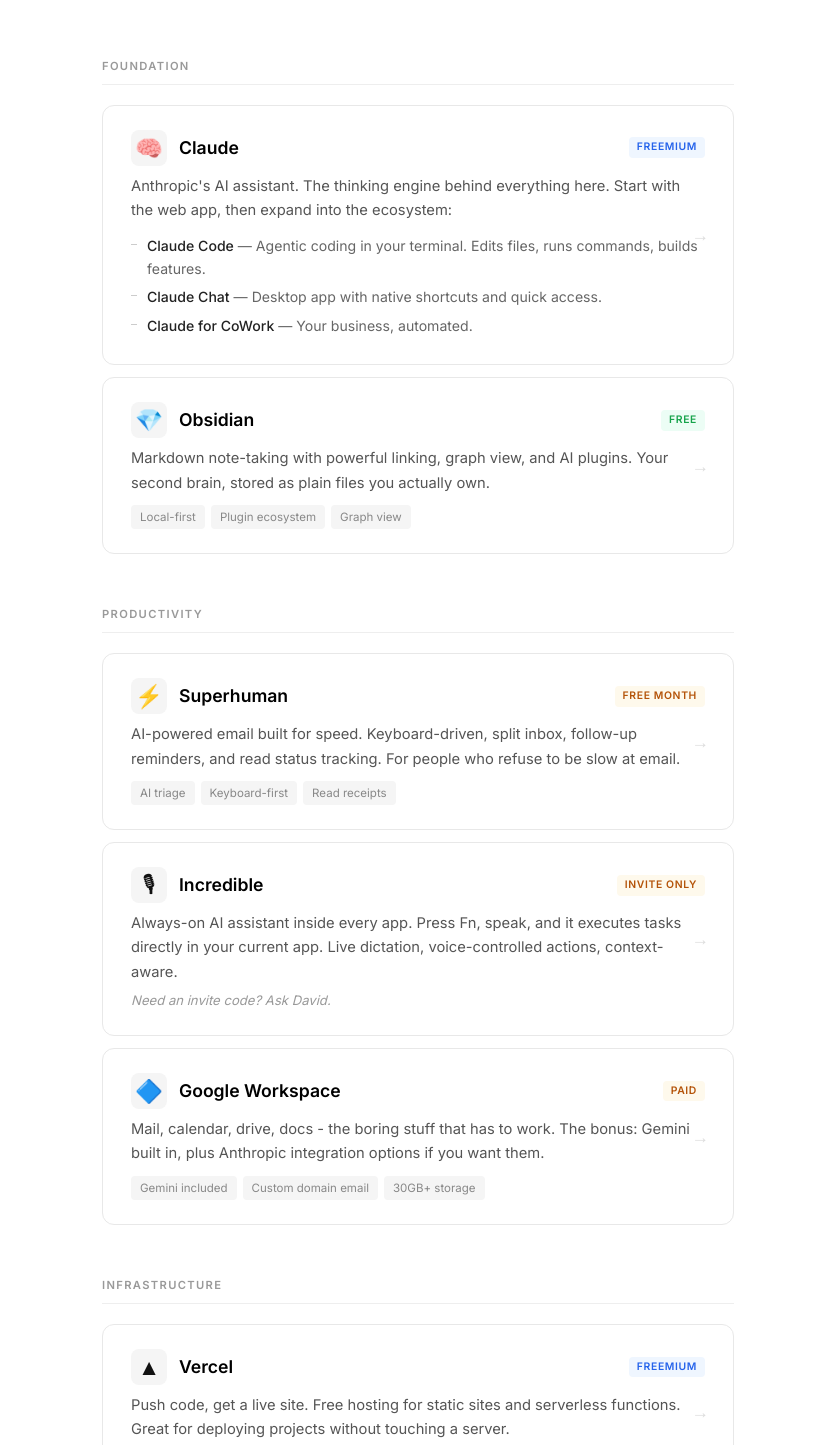
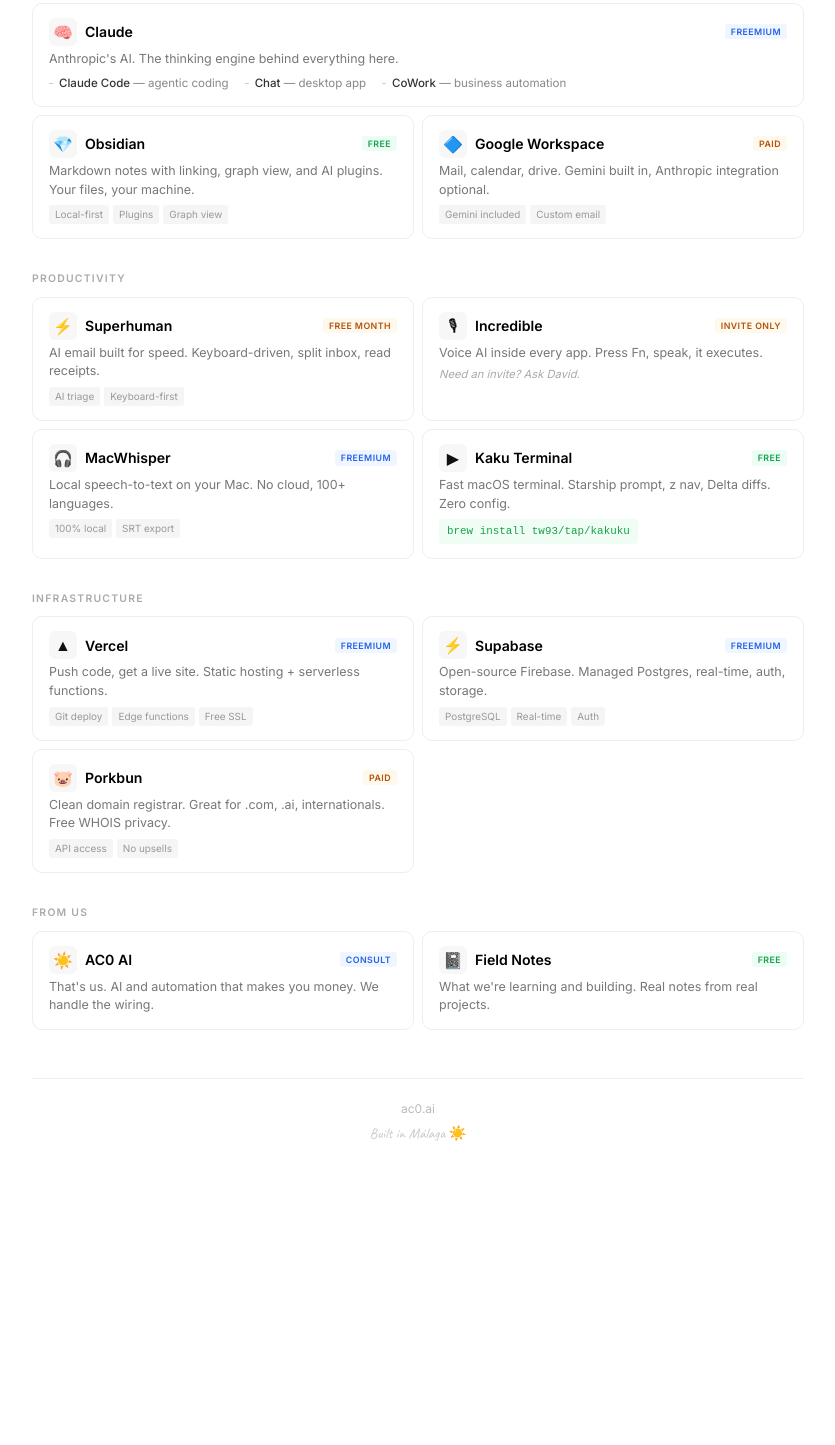
Before and after one commit to Ac0AI/ac0-setup, a plain HTML site: page index.html in a window 1280 px wide. Shown: the part 200-1645 px from the top of the page, without its empty margins (222-1057 px from the left). After the commit the page ends 1425 px from the top, so only its background shows below. Drawn offline with Linux system fonts and the light colour scheme.

Commit message:
compact grid layout

```diff
--- a/index.html
+++ b/index.html
@@ -13,95 +13,100 @@
       font-family: 'Inter', system-ui, sans-serif;
       background: #fff;
       color: #111;
-      line-height: 1.6;
+      line-height: 1.5;
       min-height: 100vh;
     }
 
     .container {
-      max-width: 680px;
+      max-width: 820px;
       margin: 0 auto;
-      padding: 80px 24px 120px;
+      padding: 48px 24px 80px;
+    }
+
+    header {
+      margin-bottom: 36px;
     }
 
     h1 {
       font-family: 'Caveat', cursive;
-      font-size: 3.2rem;
+      font-size: 2.6rem;
       font-weight: 700;
       color: #000;
-      margin-bottom: 4px;
-      letter-spacing: -0.01em;
+      margin-bottom: 2px;
     }
 
     .subtitle {
       font-family: 'Caveat', cursive;
-      color: #666;
-      font-size: 1.4rem;
-      margin-bottom: 56px;
+      color: #888;
+      font-size: 1.2rem;
     }
 
     .section-label {
-      font-size: 0.7rem;
+      font-size: 0.65rem;
       font-weight: 600;
       text-transform: uppercase;
       letter-spacing: 0.12em;
-      color: #999;
-      margin-top: 52px;
-      margin-bottom: 20px;
-      padding-bottom: 8px;
-      border-bottom: 1px solid #eee;
+      color: #aaa;
+      margin-top: 32px;
+      margin-bottom: 10px;
+    }
+
+    .grid {
+      display: grid;
+      grid-template-columns: 1fr 1fr;
+      gap: 8px;
     }
 
     .tool {
-      border: 1px solid #e8e8e8;
-      border-radius: 12px;
-      padding: 24px 28px;
-      margin-bottom: 12px;
-      transition: border-color 0.2s, box-shadow 0.2s;
+      border: 1px solid #eee;
+      border-radius: 10px;
+      padding: 14px 16px;
+      transition: border-color 0.15s, box-shadow 0.15s;
       cursor: pointer;
       text-decoration: none;
       display: block;
-      position: relative;
       color: inherit;
     }
 
     .tool:hover {
       border-color: #ccc;
-      box-shadow: 0 2px 12px rgba(0,0,0,0.04);
+      box-shadow: 0 1px 8px rgba(0,0,0,0.04);
     }
 
     .tool-header {
       display: flex;
       align-items: center;
-      gap: 12px;
-      margin-bottom: 8px;
+      gap: 8px;
+      margin-bottom: 4px;
     }
 
     .tool-icon {
-      font-size: 1.4rem;
-      width: 36px;
-      height: 36px;
+      font-size: 1rem;
+      width: 28px;
+      height: 28px;
       display: flex;
       align-items: center;
       justify-content: center;
-      background: #f5f5f5;
-      border-radius: 8px;
+      background: #f7f7f7;
+      border-radius: 6px;
       flex-shrink: 0;
     }
 
     .tool-name {
-      font-size: 1.1rem;
+      font-size: 0.88rem;
       font-weight: 600;
       color: #000;
     }
 
     .tool-tag {
-      font-size: 0.65rem;
+      font-size: 0.55rem;
       font-weight: 600;
       text-transform: uppercase;
-      letter-spacing: 0.06em;
-      padding: 2px 8px;
-      border-radius: 4px;
+      letter-spacing: 0.05em;
+      padding: 1px 6px;
+      border-radius: 3px;
       margin-left: auto;
+      white-space: nowrap;
     }
 
     .tool-tag.free { background: #ecfdf5; color: #16a34a; }
@@ -109,52 +114,54 @@
     .tool-tag.freemium { background: #eff6ff; color: #2563eb; }
 
     .tool-desc {
-      color: #555;
-      font-size: 0.92rem;
-      line-height: 1.65;
-    }
-
-    .tool-desc strong {
-      color: #222;
-      font-weight: 500;
+      color: #777;
+      font-size: 0.78rem;
+      line-height: 1.5;
     }
 
     .tool-extras {
-      margin-top: 10px;
+      margin-top: 6px;
       display: flex;
       flex-wrap: wrap;
-      gap: 6px;
+      gap: 4px;
     }
 
     .tool-extra {
-      font-size: 0.72rem;
-      color: #888;
+      font-size: 0.62rem;
+      color: #999;
       background: #f5f5f5;
-      padding: 3px 9px;
-      border-radius: 4px;
+      padding: 2px 6px;
+      border-radius: 3px;
     }
 
     .tool-install {
-      margin-top: 12px;
+      margin-top: 6px;
       font-family: 'SF Mono', 'Fira Code', monospace;
-      font-size: 0.8rem;
+      font-size: 0.68rem;
       color: #16a34a;
       background: #f0fdf4;
-      padding: 7px 12px;
-      border-radius: 6px;
+      padding: 4px 8px;
+      border-radius: 4px;
       display: inline-block;
     }
 
+    .tool.wide {
+      grid-column: 1 / -1;
+    }
+
     .sub-tools {
-      margin-top: 10px;
+      margin-top: 6px;
       padding-left: 0;
       list-style: none;
+      display: flex;
+      flex-wrap: wrap;
+      gap: 4px 16px;
     }
 
     .sub-tools li {
-      color: #666;
-      font-size: 0.88rem;
-      padding: 3px 0 3px 16px;
+      color: #888;
+      font-size: 0.72rem;
+      padding-left: 10px;
       position: relative;
     }
 
@@ -162,276 +169,222 @@
       content: '';
       position: absolute;
       left: 0;
-      top: 12px;
-      width: 6px;
+      top: 8px;
+      width: 4px;
       height: 1px;
       background: #ccc;
     }
 
     .sub-tools li strong {
-      color: #222;
+      color: #333;
       font-weight: 500;
     }
 
     .note {
-      font-size: 0.82rem;
-      color: #999;
+      font-size: 0.7rem;
+      color: #aaa;
       font-style: italic;
-      margin-top: 6px;
-    }
-
-    .arrow {
-      position: absolute;
-      right: 24px;
-      top: 50%;
-      transform: translateY(-50%);
-      color: #ddd;
-      font-size: 1.1rem;
-      transition: color 0.2s, transform 0.2s;
-    }
-
-    .tool:hover .arrow {
-      color: #999;
-      transform: translateY(-50%) translateX(3px);
+      margin-top: 4px;
     }
 
     footer {
       text-align: center;
-      margin-top: 80px;
-      padding-top: 24px;
-      border-top: 1px solid #eee;
+      margin-top: 48px;
+      padding-top: 16px;
+      border-top: 1px solid #f0f0f0;
     }
 
     footer a {
-      color: #999;
+      color: #bbb;
       text-decoration: none;
-      font-size: 0.82rem;
+      font-size: 0.75rem;
     }
 
-    footer a:hover {
-      color: #555;
-    }
+    footer a:hover { color: #666; }
 
     footer .footer-line {
       font-family: 'Caveat', cursive;
-      font-size: 1rem;
-      color: #bbb;
-      margin-top: 6px;
+      font-size: 0.9rem;
+      color: #ccc;
+      margin-top: 4px;
     }
 
     @media (max-width: 600px) {
-      .container { padding: 48px 16px 80px; }
-      h1 { font-size: 2.4rem; }
-      .tool { padding: 18px 20px; }
-      .arrow { display: none; }
+      .container { padding: 32px 14px 60px; }
+      h1 { font-size: 2rem; }
+      .grid { grid-template-columns: 1fr; }
+      .tool.wide { grid-column: auto; }
     }
   </style>
 </head>
 <body>
   <div class="container">
+    <header>
       <h1>The Setup.</h1>
       <p class="subtitle">Tools worth installing. Nothing else.</p>
+    </header>
 
     <!-- FOUNDATION -->
     <div class="section-label">Foundation</div>
-
-    <a href="https://claude.ai" target="_blank" class="tool">
-      <span class="arrow">→</span>
+    <div class="grid">
+      <a href="https://claude.ai" target="_blank" class="tool wide">
         <div class="tool-header">
           <div class="tool-icon">🧠</div>
           <span class="tool-name">Claude</span>
           <span class="tool-tag freemium">Freemium</span>
         </div>
-      <div class="tool-desc">
-        Anthropic's AI assistant. The thinking engine behind everything here. Start with the web app, then expand into the ecosystem:
-      </div>
+        <div class="tool-desc">Anthropic's AI. The thinking engine behind everything here.</div>
         <ul class="sub-tools">
-        <li><strong>Claude Code</strong> — Agentic coding in your terminal. Edits files, runs commands, builds features.</li>
-        <li><strong>Claude Chat</strong> — Desktop app with native shortcuts and quick access.</li>
-        <li><strong>Claude for CoWork</strong> — Your business, automated.</li>
+          <li><strong>Claude Code</strong> — agentic coding</li>
+          <li><strong>Chat</strong> — desktop app</li>
+          <li><strong>CoWork</strong> — business automation</li>
         </ul>
       </a>
 
       <a href="https://obsidian.md/" target="_blank" class="tool">
-      <span class="arrow">→</span>
         <div class="tool-header">
           <div class="tool-icon">💎</div>
           <span class="tool-name">Obsidian</span>
           <span class="tool-tag free">Free</span>
         </div>
-      <div class="tool-desc">
-        Markdown note-taking with powerful linking, graph view, and AI plugins. Your second brain, stored as plain files you actually own.
-      </div>
+        <div class="tool-desc">Markdown notes with linking, graph view, and AI plugins. Your files, your machine.</div>
         <div class="tool-extras">
           <span class="tool-extra">Local-first</span>
-        <span class="tool-extra">Plugin ecosystem</span>
+          <span class="tool-extra">Plugins</span>
           <span class="tool-extra">Graph view</span>
         </div>
       </a>
 
+      <a href="https://workspace.google.com/" target="_blank" class="tool">
+        <div class="tool-header">
+          <div class="tool-icon">🔷</div>
+          <span class="tool-name">Google Workspace</span>
+          <span class="tool-tag paid">Paid</span>
+        </div>
+        <div class="tool-desc">Mail, calendar, drive. Gemini built in, Anthropic integration optional.</div>
+        <div class="tool-extras">
+          <span class="tool-extra">Gemini included</span>
+          <span class="tool-extra">Custom email</span>
+        </div>
+      </a>
+    </div>
+
     <!-- PRODUCTIVITY -->
     <div class="section-label">Productivity</div>
-
+    <div class="grid">
       <a href="https://superhuman.com/refer/qurqbkao" target="_blank" class="tool">
-      <span class="arrow">→</span>
         <div class="tool-header">
           <div class="tool-icon">⚡</div>
           <span class="tool-name">Superhuman</span>
           <span class="tool-tag paid">Free month</span>
         </div>
-      <div class="tool-desc">
-        AI-powered email built for speed. Keyboard-driven, split inbox, follow-up reminders, and read status tracking. For people who refuse to be slow at email.
-      </div>
+        <div class="tool-desc">AI email built for speed. Keyboard-driven, split inbox, read receipts.</div>
         <div class="tool-extras">
           <span class="tool-extra">AI triage</span>
           <span class="tool-extra">Keyboard-first</span>
-        <span class="tool-extra">Read receipts</span>
         </div>
       </a>
 
       <a href="https://incredible.one/" target="_blank" class="tool">
-      <span class="arrow">→</span>
         <div class="tool-header">
           <div class="tool-icon">🎙</div>
           <span class="tool-name">Incredible</span>
           <span class="tool-tag paid">Invite only</span>
         </div>
-      <div class="tool-desc">
-        Always-on AI assistant inside every app. Press Fn, speak, and it executes tasks directly in your current app. Live dictation, voice-controlled actions, context-aware.
-      </div>
-      <p class="note">Need an invite code? Ask David.</p>
+        <div class="tool-desc">Voice AI inside every app. Press Fn, speak, it executes.</div>
+        <p class="note">Need an invite? Ask David.</p>
       </a>
 
-    <a href="https://workspace.google.com/" target="_blank" class="tool">
-      <span class="arrow">→</span>
+      <a href="https://goodsnooze.gumroad.com/l/macwhisper" target="_blank" class="tool">
         <div class="tool-header">
-        <div class="tool-icon">🔷</div>
-        <span class="tool-name">Google Workspace</span>
-        <span class="tool-tag paid">Paid</span>
+          <div class="tool-icon">🎧</div>
+          <span class="tool-name">MacWhisper</span>
+          <span class="tool-tag freemium">Freemium</span>
         </div>
-      <div class="tool-desc">
-        Mail, calendar, drive, docs - the boring stuff that has to work. The bonus: Gemini built in, plus Anthropic integration options if you want them.
-      </div>
+        <div class="tool-desc">Local speech-to-text on your Mac. No cloud, 100+ languages.</div>
         <div class="tool-extras">
-        <span class="tool-extra">Gemini included</span>
-        <span class="tool-extra">Custom domain email</span>
-        <span class="tool-extra">30GB+ storage</span>
+          <span class="tool-extra">100% local</span>
+          <span class="tool-extra">SRT export</span>
         </div>
       </a>
 
+      <a href="https://github.com/tw93/Kaku" target="_blank" class="tool">
+        <div class="tool-header">
+          <div class="tool-icon">▶</div>
+          <span class="tool-name">Kaku Terminal</span>
+          <span class="tool-tag free">Free</span>
+        </div>
+        <div class="tool-desc">Fast macOS terminal. Starship prompt, z nav, Delta diffs. Zero config.</div>
+        <div class="tool-install">brew install tw93/tap/kakuku</div>
+      </a>
+    </div>
+
     <!-- INFRASTRUCTURE -->
     <div class="section-label">Infrastructure</div>
-
+    <div class="grid">
       <a href="https://vercel.com" target="_blank" class="tool">
-      <span class="arrow">→</span>
         <div class="tool-header">
           <div class="tool-icon">▲</div>
           <span class="tool-name">Vercel</span>
           <span class="tool-tag freemium">Freemium</span>
         </div>
-      <div class="tool-desc">
-        Push code, get a live site. Free hosting for static sites and serverless functions. Great for deploying projects without touching a server.
-      </div>
+        <div class="tool-desc">Push code, get a live site. Static hosting + serverless functions.</div>
         <div class="tool-extras">
-        <span class="tool-extra">Git auto-deploy</span>
+          <span class="tool-extra">Git deploy</span>
           <span class="tool-extra">Edge functions</span>
           <span class="tool-extra">Free SSL</span>
         </div>
       </a>
 
       <a href="https://supabase.com" target="_blank" class="tool">
-      <span class="arrow">→</span>
         <div class="tool-header">
           <div class="tool-icon">⚡</div>
           <span class="tool-name">Supabase</span>
           <span class="tool-tag freemium">Freemium</span>
         </div>
-      <div class="tool-desc">
-        Open-source Firebase alternative. Managed PostgreSQL with real-time subscriptions, auth, and storage. Database that doesn't make you want to quit.
-      </div>
+        <div class="tool-desc">Open-source Firebase. Managed Postgres, real-time, auth, storage.</div>
         <div class="tool-extras">
           <span class="tool-extra">PostgreSQL</span>
           <span class="tool-extra">Real-time</span>
-        <span class="tool-extra">Auth built in</span>
+          <span class="tool-extra">Auth</span>
         </div>
       </a>
 
       <a href="https://porkbun.com" target="_blank" class="tool">
-      <span class="arrow">→</span>
         <div class="tool-header">
           <div class="tool-icon">🐷</div>
           <span class="tool-name">Porkbun</span>
           <span class="tool-tag paid">Paid</span>
         </div>
-      <div class="tool-desc">
-        Clean, affordable domain registrar. Best for .com, .ai, and international TLDs. Free WHOIS privacy, DNS management, and no upsell nonsense.
-      </div>
+        <div class="tool-desc">Clean domain registrar. Great for .com, .ai, internationals. Free WHOIS privacy.</div>
         <div class="tool-extras">
-        <span class="tool-extra">Free WHOIS privacy</span>
           <span class="tool-extra">API access</span>
           <span class="tool-extra">No upsells</span>
         </div>
       </a>
+    </div>
 
-    <!-- DEV TOOLS -->
-    <div class="section-label">Dev Tools</div>
-
-    <a href="https://github.com/tw93/Kaku" target="_blank" class="tool">
-      <span class="arrow">→</span>
-      <div class="tool-header">
-        <div class="tool-icon">▶</div>
-        <span class="tool-name">Kaku Terminal</span>
-        <span class="tool-tag free">Free</span>
-      </div>
-      <div class="tool-desc">
-        Fast, AI-ready terminal for macOS. Built on WezTerm with polished defaults, Starship prompt, z navigation, and Delta diffs. Zero config needed.
-      </div>
-      <div class="tool-install">brew install tw93/tap/kakuku</div>
-    </a>
-
-    <a href="https://goodsnooze.gumroad.com/l/macwhisper" target="_blank" class="tool">
-      <span class="arrow">→</span>
-      <div class="tool-header">
-        <div class="tool-icon">🎧</div>
-        <span class="tool-name">MacWhisper</span>
-        <span class="tool-tag freemium">Freemium</span>
-      </div>
-      <div class="tool-desc">
-        Local speech-to-text that runs entirely on your Mac. No cloud, no subscriptions, 100% private. Supports 100+ languages, exports to SRT, VTT, CSV.
-      </div>
-      <div class="tool-extras">
-        <span class="tool-extra">100% local</span>
-        <span class="tool-extra">100+ languages</span>
-        <span class="tool-extra">SRT / VTT export</span>
-      </div>
-    </a>
-
-    <!-- AC0 -->
+    <!-- FROM US -->
     <div class="section-label">From Us</div>
-
+    <div class="grid">
       <a href="https://ac0.ai" target="_blank" class="tool">
-      <span class="arrow">→</span>
         <div class="tool-header">
           <div class="tool-icon">☀️</div>
           <span class="tool-name">AC0 AI</span>
           <span class="tool-tag freemium">Consult</span>
         </div>
-      <div class="tool-desc">
-        That's us. We set up AI and automation that actually makes you money. No need to touch the wiring - that's on us.
-      </div>
+        <div class="tool-desc">That's us. AI and automation that makes you money. We handle the wiring.</div>
       </a>
 
       <a href="https://ac0.ai/en/field-notes" target="_blank" class="tool">
-      <span class="arrow">→</span>
         <div class="tool-header">
           <div class="tool-icon">📓</div>
           <span class="tool-name">Field Notes</span>
           <span class="tool-tag free">Free</span>
         </div>
-      <div class="tool-desc">
-        What we're learning, building, and thinking about. Real notes from real projects - no fluff, no thought leadership.
+        <div class="tool-desc">What we're learning and building. Real notes from real projects.</div>
+      </a>
     </div>
-    </a>
 
     <footer>
       <a href="https://ac0.ai">ac0.ai</a>
```
Also changed, not shown: 1 other file. Lines whose indentation alone changed are shown as unchanged.
